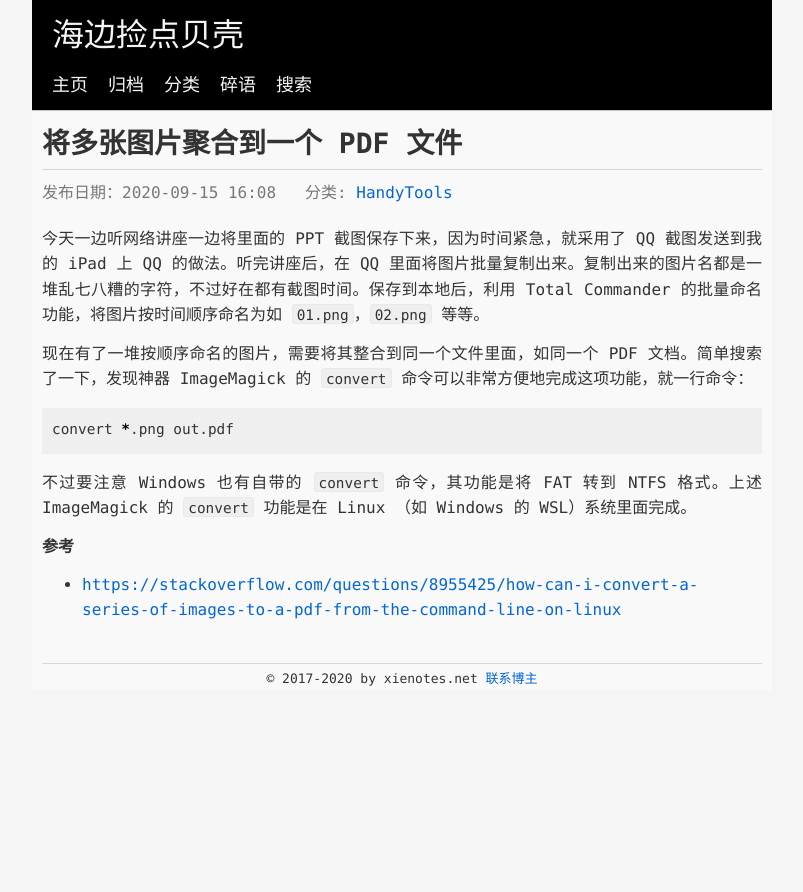
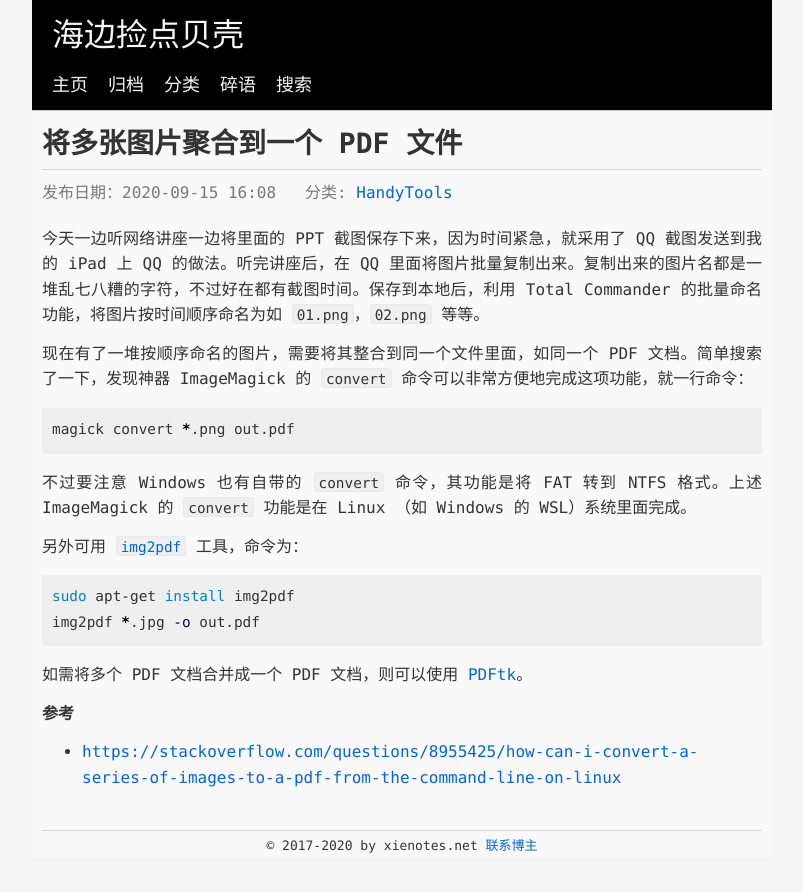
Before and after one commit to xienotes/xienotes.github.io, a Jekyll site: the page built from _posts/2020-09-15-multiple-images-to-pdf.md, in a window 1280 px wide. Shown: the top 892 px of the page, without its empty margins (238-1041 px from the left). Built offline with Jekyll 4.4.1, drawn with Linux system fonts in a browser that asks for light colours.

Commit message:
update pdf article

````diff
--- a/_posts/2020-09-15-multiple-images-to-pdf.md
+++ b/_posts/2020-09-15-multiple-images-to-pdf.md
@@ -10,11 +10,18 @@ date: 2020-09-15 16:08
 现在有了一堆按顺序命名的图片，需要将其整合到同一个文件里面，如同一个 PDF 文档。简单搜索了一下，发现神器 ImageMagick 的 `convert` 命令可以非常方便地完成这项功能，就一行命令：
 
 ```bash
-convert *.png out.pdf
+magick convert *.png out.pdf
 ```
 
 不过要注意 Windows 也有自带的 `convert` 命令，其功能是将 FAT 转到 NTFS 格式。上述 ImageMagick 的 `convert` 功能是在 Linux （如 Windows 的 WSL）系统里面完成。
 
+另外可用 [`img2pdf`](https://github.com/josch/img2pdf){:target="_blank"} 工具，命令为：
+
+```bash
+sudo apt-get install img2pdf
+img2pdf *.jpg -o out.pdf
+```
+如需将多个 PDF 文档合并成一个 PDF 文档，则可以使用 [PDFtk](https://www.pdflabs.com/tools/pdftk-the-pdf-toolkit/){:target="_blank"}。
 
 **参考**
 
````
